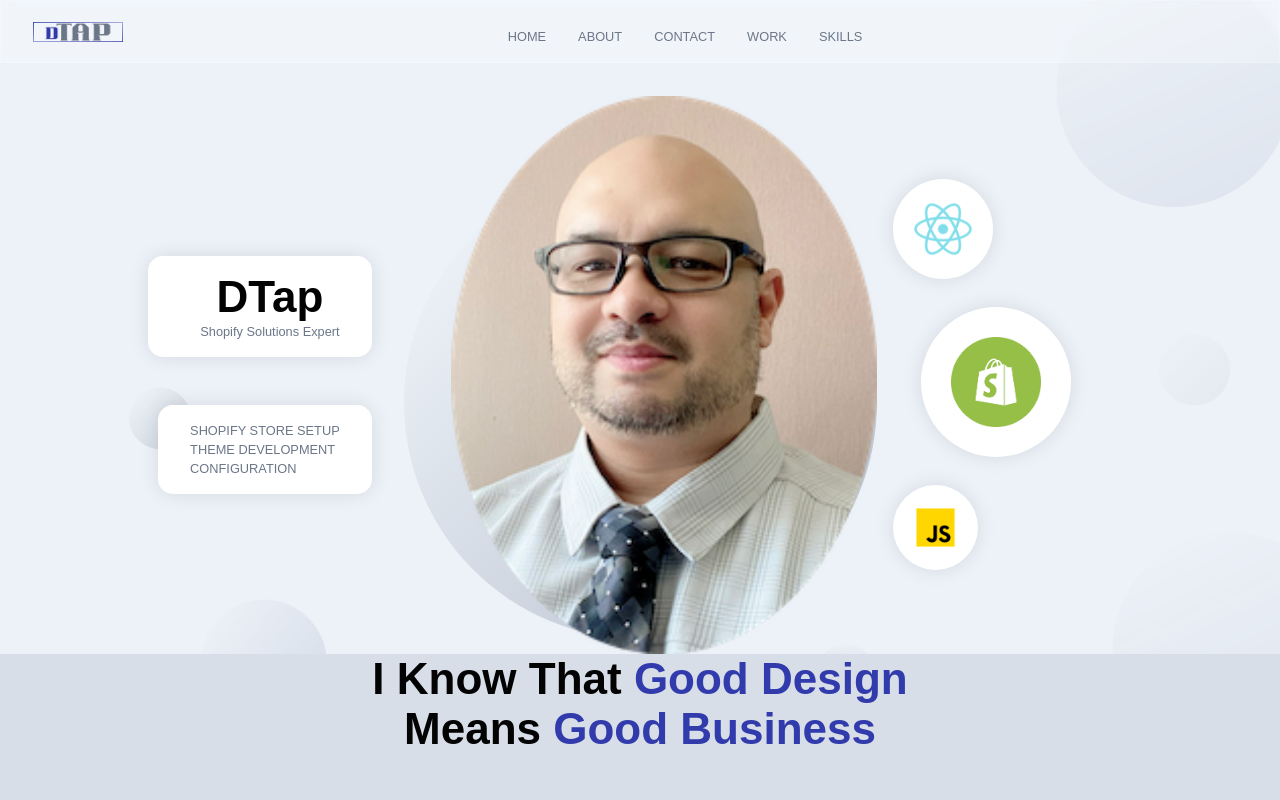
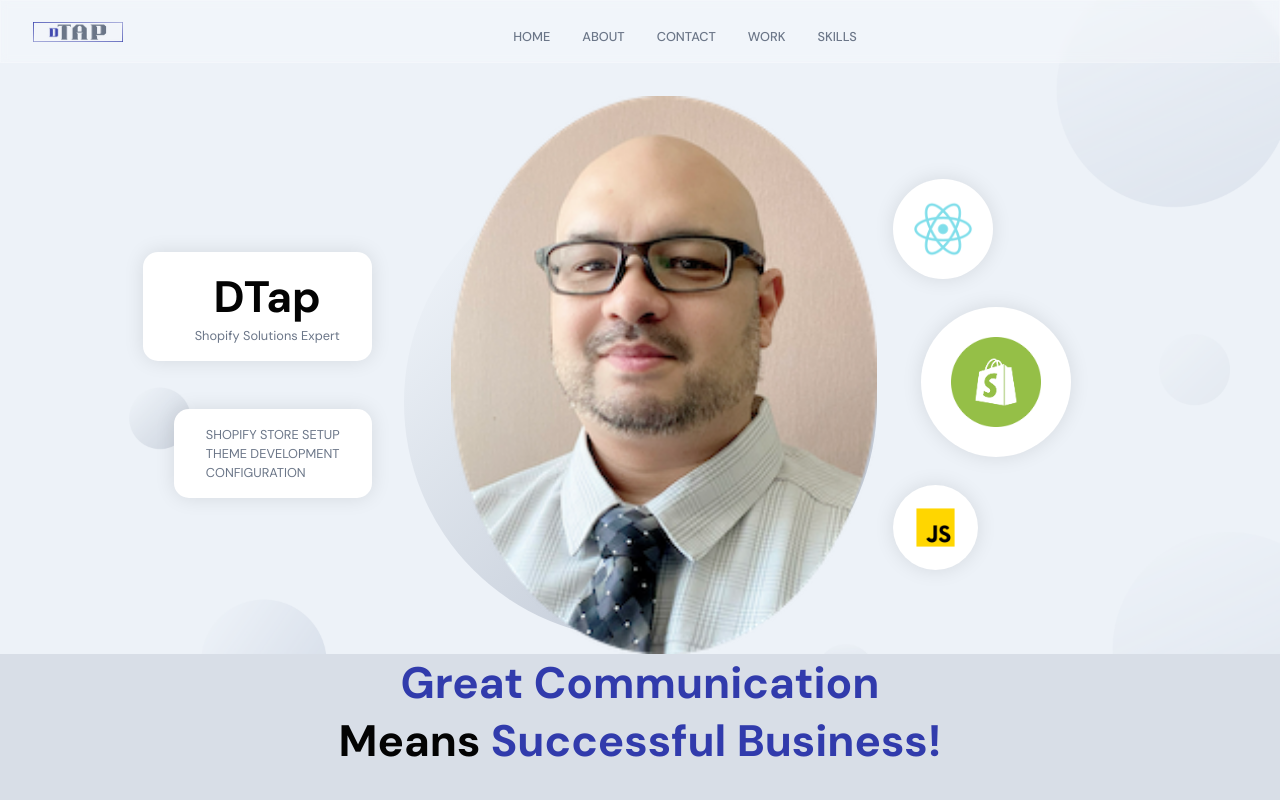
Before and after one commit to deelusional/dtPortfolio, a React (Create React App) app: page / in a window 1280 px wide. Shown: the top 800 px of the page. Built offline with nearby package versions, Linux system fonts and the light colour scheme.

Commit message:
added new logo and changed font

```diff
--- a/src/container/About/About.jsx
+++ b/src/container/About/About.jsx
@@ -15,7 +15,7 @@ const abouts = [
 const About = () => {
   return (
     <>
-      <h2 className="head-text">I Know that <span>Good Design</span> <br />means  <span>Good Business</span></h2>
+      <h2 className="head-text"><span>Great Communication</span> <br />means  <span>Successful Business!</span></h2>
 
       <div className="app__profiles">
         {abouts.map((about, index) => (
--- a/src/index.css
+++ b/src/index.css
@@ -1,6 +1,5 @@
-/* @import url("https://fonts.googleapis.com/css2?family=DM+Sans:wght@400;500;700&display=swap"); */
+@import url("https://fonts.googleapis.com/css2?family=DM+Sans:wght@400;500;700&display=swap");
 
-@import url('https://fonts.googleapis.com/css2?family=Roboto&family=Roboto+Slab:wght@400;500;700&display=swap');
 
 :root {
   --font-base: "DM Sans", sans-serif;
```
Also changed, not shown: src/assets/dTap.png (deleted), src/assets/logo.png.
